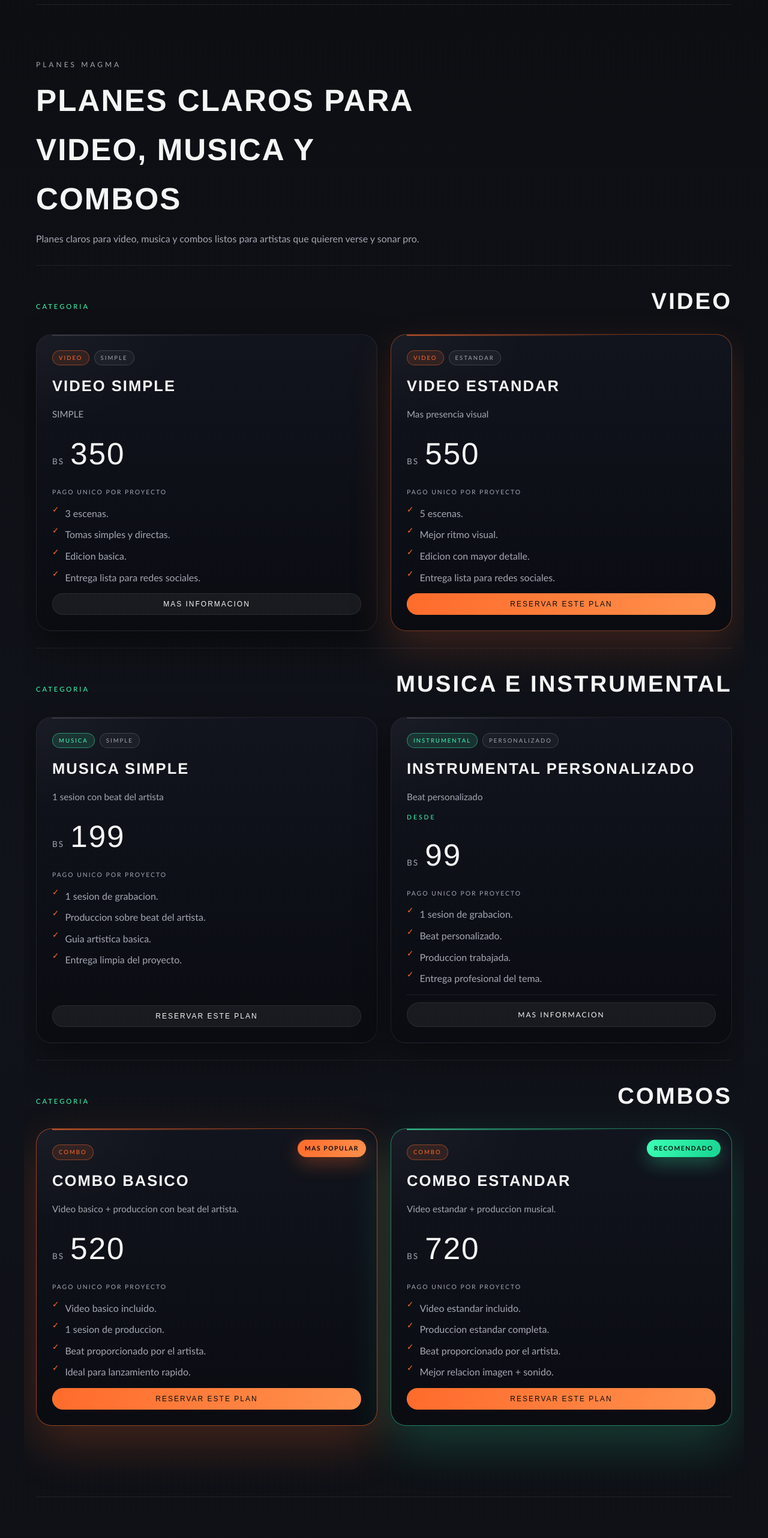
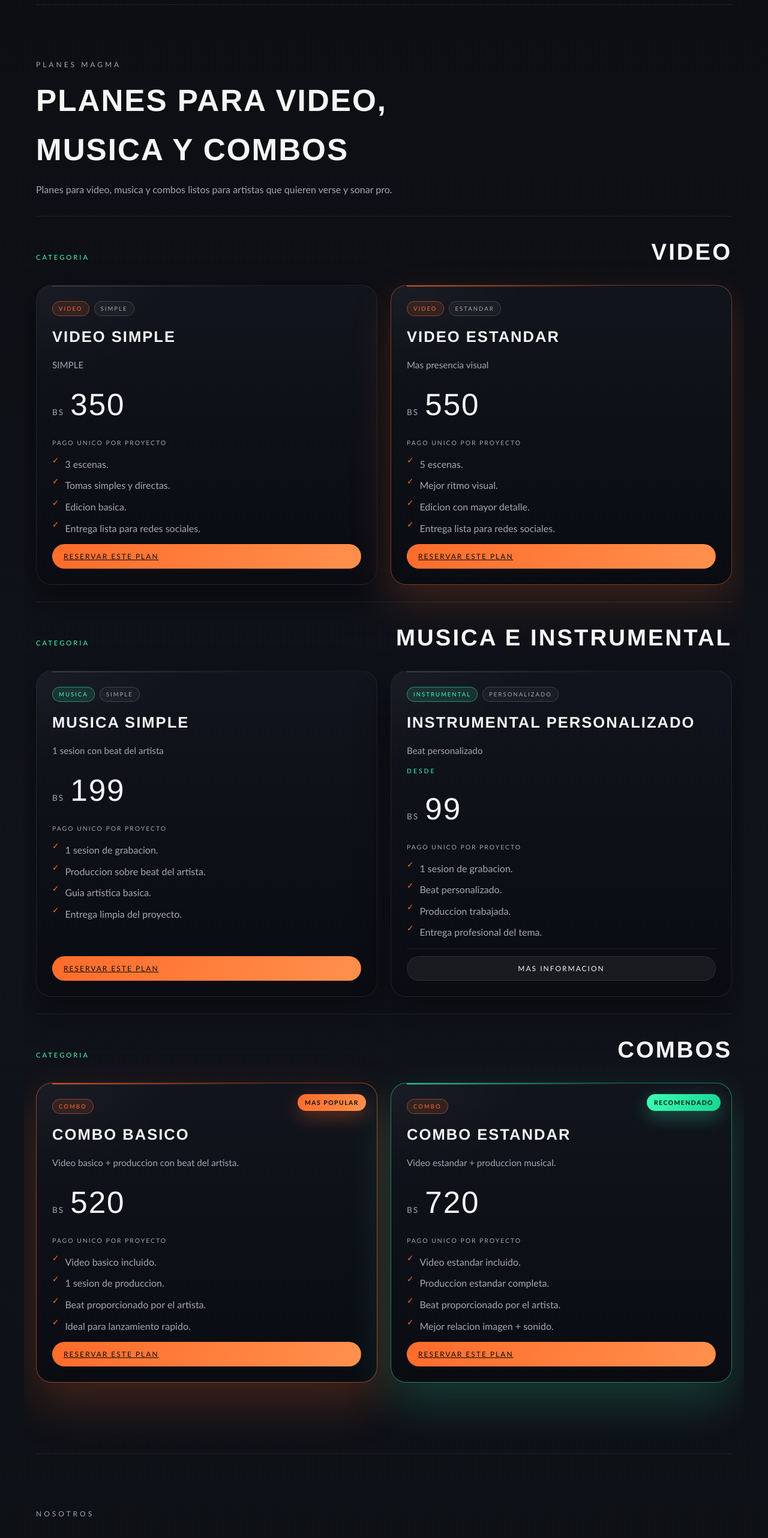
Before and after one commit to MarcoArgote/magmaofi, a React (Vite) app: page / in a window 1280 px wide. Shown: the part 780-3344 px from the top of the page at 60% size. Built offline with nearby package versions, Linux system fonts and the light colour scheme.

Commit message:
feat: link all reservation buttons to contact form

```diff
--- a/src/App.tsx
+++ b/src/App.tsx
@@ -165,7 +165,7 @@
 
     return () => {
       links.forEach((link) => {
-        link.removeEventListener('click', () => {})
+        link.removeEventListener('click', () => { })
       })
     }
   }, [])
@@ -232,9 +232,9 @@
         <section id="catalogo" className="section plans">
           <div className="section-header reveal">
             <p className="eyebrow">Planes Magma</p>
-            <h2>Planes claros para video, musica y combos</h2>
+            <h2>Planes para video, musica y combos</h2>
             <p>
-              Planes claros para video, musica y combos listos para artistas
+              Planes para video, musica y combos listos para artistas
               que quieren verse y sonar pro.
             </p>
           </div>
@@ -273,9 +273,9 @@
                     redes sociales.
                   </li>
                 </ul>
-                <button type="button" className="btn ghost">
-                  Mas informacion
-                </button>
+                <a href="#contacto" className="btn primary">
+                  Reservar este plan
+                </a>
               </article>
               <article className="plan-card highlight reveal">
                 <div className="plan-tags">
@@ -305,9 +305,9 @@
                     redes sociales.
                   </li>
                 </ul>
-                <button type="button" className="btn primary">
+                <a href="#contacto" className="btn primary">
                   Reservar este plan
-                </button>
+                </a>
               </article>
             </div>
           </div>
@@ -348,9 +348,9 @@
                     proyecto.
                   </li>
                 </ul>
-                <button type="button" className="btn ghost">
+                <a href="#contacto" className="btn primary">
                   Reservar este plan
-                </button>
+                </a>
               </article>
               <article className="plan-card reveal">
                 <div className="plan-tags">
@@ -509,9 +509,9 @@
                     rapido.
                   </li>
                 </ul>
-                <button type="button" className="btn primary">
+                <a href="#contacto" className="btn primary">
                   Reservar este plan
-                </button>
+                </a>
               </article>
               <article className="plan-card recommended reveal">
                 <span className="plan-badge mint">Recomendado</span>
@@ -542,9 +542,9 @@
                     + sonido.
                   </li>
                 </ul>
-                <button type="button" className="btn primary">
+                <a href="#contacto" className="btn primary">
                   Reservar este plan
-                </button>
+                </a>
               </article>
             </div>
           </div>
```
